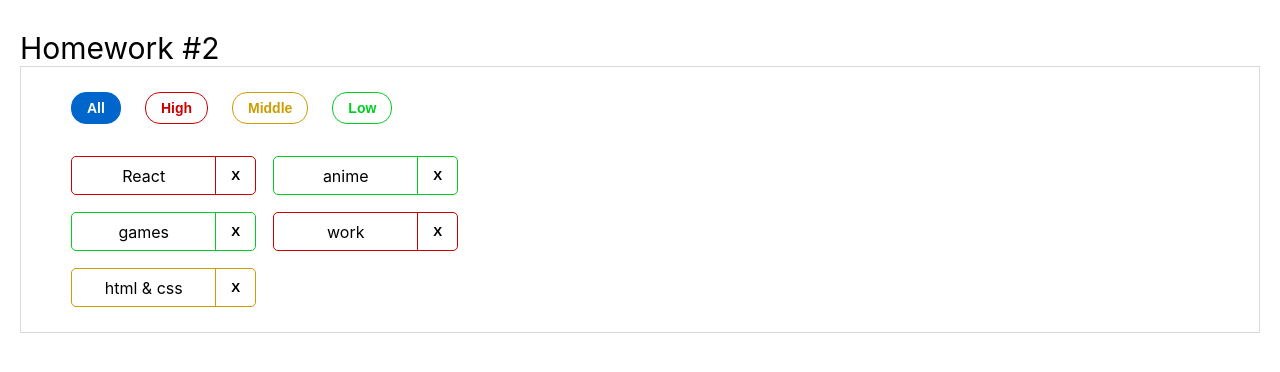
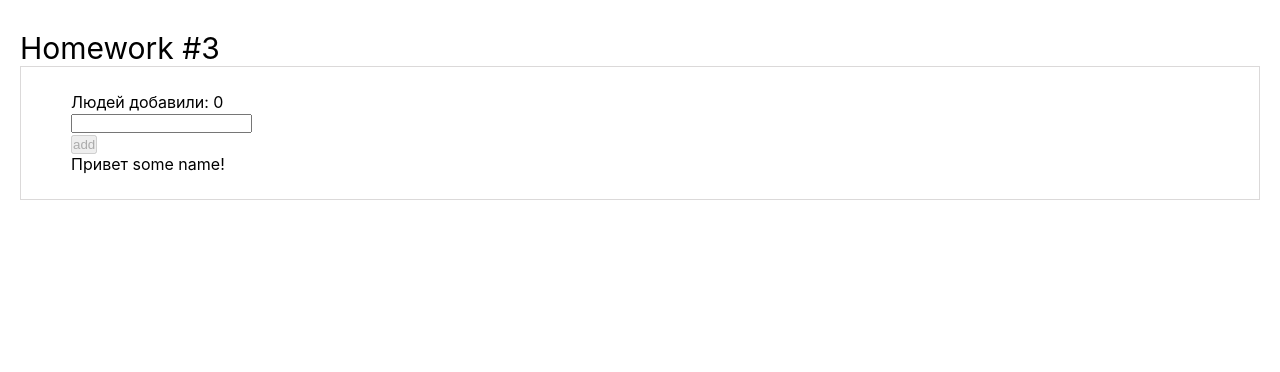
Before and after one commit to apastan/hw-sprint-2, a React (Create React App) app: page / in a window 1280 px wide. Shown: the top 372 px of the page. Built offline with nearby package versions, Linux system fonts and the light colour scheme; the HTML template or start-up script is replaced by a standard one.

Commit message:
02-03: Fix errors in HW3

```diff
--- a/src/s1-main/App.tsx
+++ b/src/s1-main/App.tsx
@@ -2,14 +2,15 @@
 import s from './App.module.css'
 import HW1 from '../s2-homeworks/hw01/HW1'
 import HW2 from "../s2-homeworks/hw02/HW2";
+import HW3 from "../s2-homeworks/hw03/HW3";
 
 function App() {
     return (
         <div className={s.App}>
             {/*<HW1/>*/}
             {/*раскомментировать по ходу выполнения*/}
-            <HW2/>
-            {/*<HW3/>*/}
+            {/*<HW2/>*/}
+            <HW3/>
             {/*<HW4/>*/}
 
             {/*при выполнении дз 5 и более - закомментировать здесь дз 1-4, так как они есть внутри дз 5*/}
--- a/src/s2-homeworks/hw03/HW3.tsx
+++ b/src/s2-homeworks/hw03/HW3.tsx
@@ -1,5 +1,5 @@
-import React, { useState } from 'react'
-import { v1 } from 'uuid'
+import React, {useState} from 'react'
+import {v1} from 'uuid'
 import s2 from '../../s1-main/App.module.css'
 import GreetingContainer from './GreetingContainer'
 
@@ -19,20 +19,23 @@
 
 // types
 export type UserType = {
-    _id: any // need to fix any
-    name: any // need to fix any
+    _id: string // need to fix any
+    name: string // need to fix any
 }
 
-export const pureAddUserCallback = (name: any, setUsers: any, users: any) => { // need to fix any
-    const user = { // need to fix
+export const pureAddUserCallback = (name: string, setUsers: (users: UserType[]) => void, users: UserType[]) => { // need to fix any
+    const user = {
+        // need to fix
+        _id: v1(),
+        name
     }
     setUsers([...users, user])
 }
 
 const HW3 = () => {
-    const [users, setUsers] = useState<any>([]) // need to fix any
+    const [users, setUsers] = useState<UserType[]>([]) // need to fix any
 
-    const addUserCallback = (name: any) => { // need to fix any
+    const addUserCallback = (name: string) => { // need to fix any
         pureAddUserCallback(name, setUsers, users)
     }
 
```
